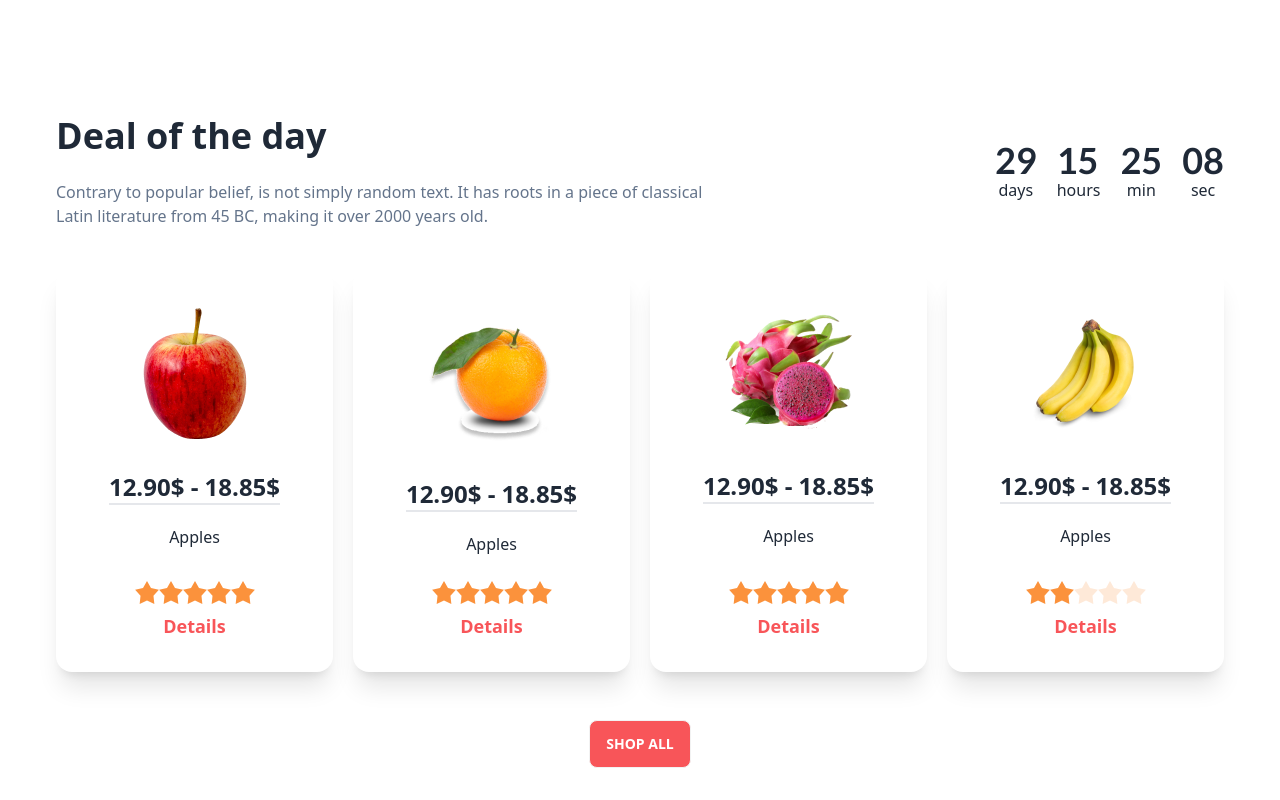
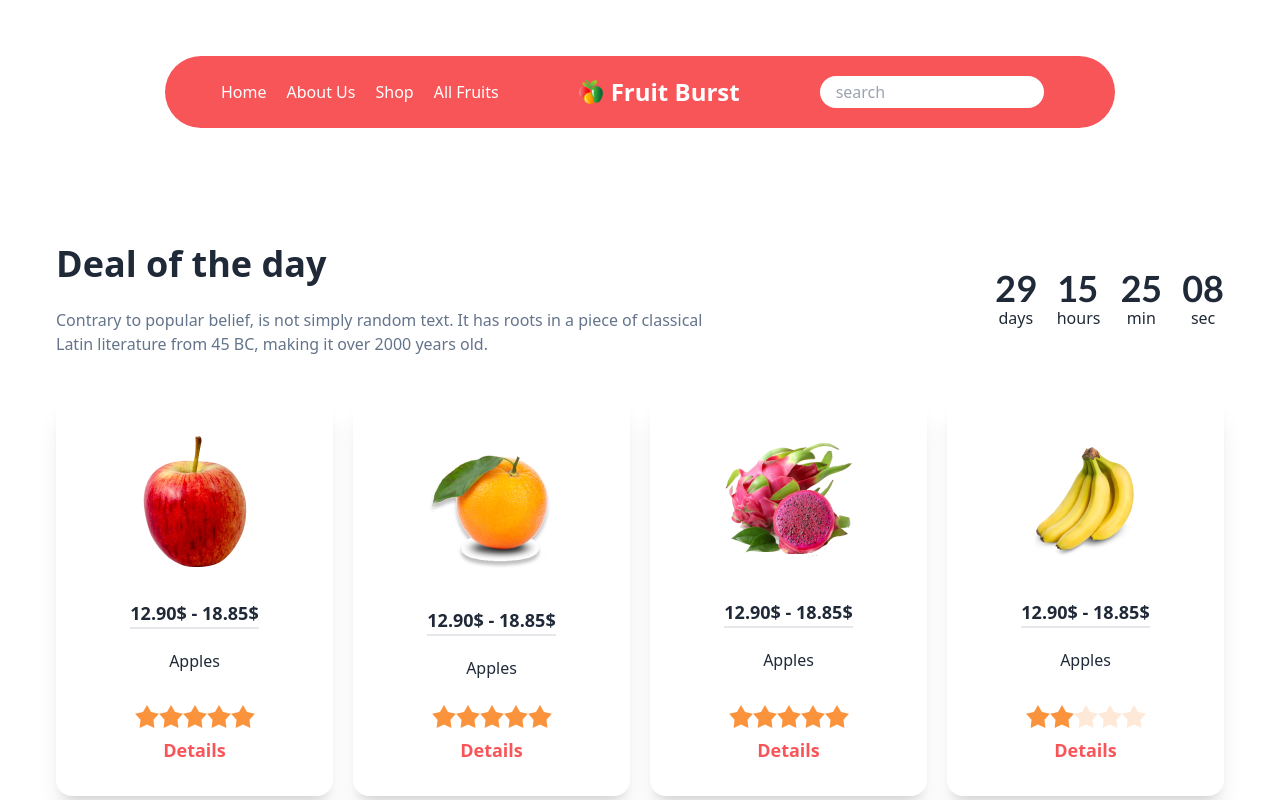
Before and after one commit to mehedihasan92/Assingment-3-fruit-brust, a plain HTML site: page index.html in a window 1280 px wide. Shown: the top 800 px of the page. Drawn offline with nearby package versions, Linux system fonts and the light colour scheme.

Commit message:
completed the navbar

```diff
--- a/index.html
+++ b/index.html
@@ -42,9 +42,30 @@
 <body>
     <!-- Header Section -->
     <header>
+        <!-- navbar -->
         <nav>
+            <div
+            class="navbar sm:bg-white md:bg-[#F85559]  max-w-[950px] mx-auto px-10 md:px-16 lg:px-14 py-5 my-14 rounded-full">
+                <div class="flex flex-row justify-between items-center md:gap-10 lg:gap-20">
+                    <ul class="text-black text-xs md:text-white md:text-sm lg:text-base font-medium flex flex-col md:flex-row justify-start gap-5">
+                        <li><a href="">Home</a></li>
+                        <li><a href="">About Us</a></li>
+                        <li><a href="">Shop</a></li>
+                        <li><a href="">All Fruits</a></li>
+                    </ul>
+                    <div class="flex justify-center items-center gap-2 ">
+                        <img src="./images/logo.png" alt="" class="w-6 h-6">
+                        <h3 class=" text-base lg:text-2xl font-bold text-white">Fruit Burst</h3>
+                    </div>
+                    <input type="text" placeholder="search" class=" w-56 px-4 py-1 rounded-full">
 
+                </div>
+            </div>
         </nav>
+
+        <div>
+
+        </div>
     </header>
 
     <main>
@@ -97,7 +118,7 @@
                         <img src="./images/fruit6.png" alt="fruit6" class="rounded-xl" />
                     </figure>
                     <div class="card-body items-center text-center">
-                        <h2 class="card-title text-2xl font-bold border-b-2">12.90$ - 18.85$</h2>
+                        <h2 class="card-title text-[18px] font-bold border-b-2">12.90$ - 18.85$</h2>
                         <p class="text-base font-medium pt-3">Apples</p>
                         <div class="rating pt-4">
                             <input type="radio" name="rating-2" class="mask mask-star-2 bg-orange-400" />
@@ -119,7 +140,7 @@
                         <img src="./images/fruit7.png" alt="fruit7" class="rounded-xl" />
                     </figure>
                     <div class="card-body items-center text-center">
-                        <h2 class="card-title text-2xl font-bold border-b-2">12.90$ - 18.85$</h2>
+                        <h2 class="card-title text-[18px] font-bold border-b-2">12.90$ - 18.85$</h2>
                         <p class="text-base font-medium pt-3">Apples</p>
                         <div class="rating pt-4">
                             <input type="radio" name="rating-2" class="mask mask-star-2 bg-orange-400" />
@@ -141,7 +162,7 @@
                         <img src="./images/fruit8.png" alt="fruit8" class="rounded-xl" />
                     </figure>
                     <div class="card-body items-center text-center">
-                        <h2 class="card-title text-2xl font-bold border-b-2">12.90$ - 18.85$</h2>
+                        <h2 class="card-title text-[18px] font-bold border-b-2">12.90$ - 18.85$</h2>
                         <p class="text-base font-medium pt-3">Apples</p>
                         <div class="rating pt-4">
                             <input type="radio" name="rating-2" class="mask mask-star-2 bg-orange-400" />
@@ -163,7 +184,7 @@
                         <img src="./images/fruit9.png" alt="fruit9" class="rounded-xl" />
                     </figure>
                     <div class="card-body items-center text-center">
-                        <h2 class="card-title text-2xl font-bold border-b-2">12.90$ - 18.85$</h2>
+                        <h2 class="card-title text-[18px] font-bold border-b-2">12.90$ - 18.85$</h2>
                         <p class="text-base font-medium pt-3">Apples</p>
                         <div class="rating pt-4">
                             <input type="radio" name="rating-2" class="mask mask-star-2 bg-orange-400" />
@@ -289,7 +310,7 @@
             <a href="">My Account</a>
         </div>
 
-        <div class="text-white text-2xl flex flex-wrap justify-center items-center gap-7 md:gap-10 pt-10">
+        <div class="text-white text-[18px] flex flex-wrap justify-center items-center gap-7 md:gap-10 pt-10">
             <a href=""><i class="fa-brands fa-twitter"></i></a>
             <a href=""><i class="fa-brands fa-facebook"></i></a>
             <a href=""><i class="fa-brands fa-youtube"></i></a>
```
